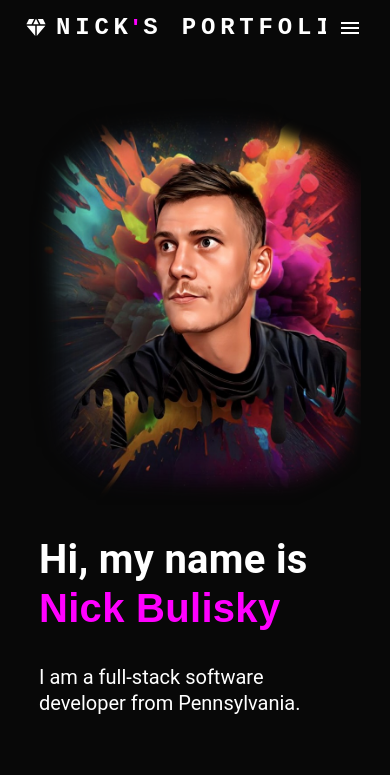
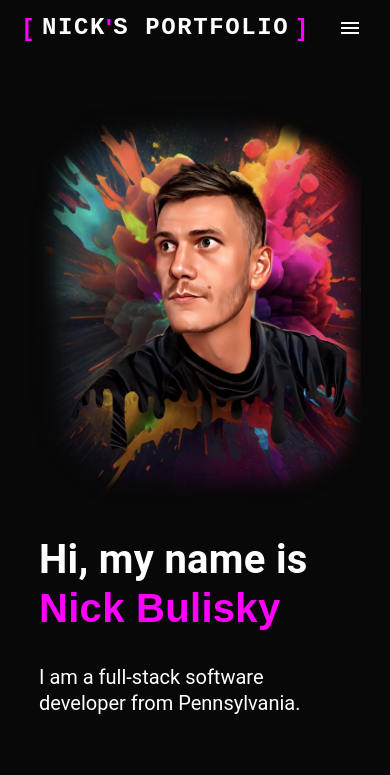
Before and after one commit to NickBull37/Nicks-Portfolio, a React (Create React App) app: page / in a window 390 px wide. Shown: the top 775 px of the page. Built offline with nearby package versions, Linux system fonts and the light colour scheme.

Commit message:
Updating mobile header styling

```diff
--- a/src/components/Header.jsx
+++ b/src/components/Header.jsx
@@ -32,8 +32,6 @@ const Header = () => {
                         <Typography
                             variant="h5"
                             noWrap
-                            // component="a"
-                            // href="#app-bar-with-responsive-menu"
                             sx={{
                                 mt: 2,
                                 display: { xs: 'none', md: 'flex' },
@@ -61,17 +59,6 @@ const Header = () => {
                                 display: { xs: 'none', md: 'flex' }
                             }}
                         >
-                            {/* {pages.map((page) => (
-                                <Button
-                                    className='hover-fade'
-                                    size='large'
-                                    key={page}
-                                    onClick={handleCloseNavMenu}
-                                    sx={{ my: 2, mx: 1, color: 'white', display: 'block' }}
-                                >
-                                    {page}
-                                </Button>
-                            ))} */}
                             <Button
                                 className='hover-fade'
                                 size='large'
@@ -124,32 +111,36 @@ const Header = () => {
                             </Button>
                         </Box>
                         {/*---------------------------------- MOBILE VIEW ----------------------------------*/}
-                        <DiamondIcon
+                        {/* <DiamondIcon
                             className="color-acc"
                             sx={{
                                 display: { xs: 'flex', md: 'none' },
                                 ml: 1
                             }}
-                        />
+                        /> */}
                         <Typography
+                            flexGrow={1}
+                            ml={1}
                             variant="h5"
                             noWrap
                             component="a"
                             href="#app-bar-with-responsive-menu"
                             sx={{
-                                ml: 1,
                                 display: { xs: 'flex', md: 'none' },
-                                flexGrow: 1,
                                 fontFamily: 'monospace',
                                 fontWeight: 700,
-                                letterSpacing: '.3rem',
+                                letterSpacing: '.1rem',
                                 color: 'inherit',
                                 textDecoration: 'none',
                             }}
                         >
-                            NICK<span className="color-purple">'</span>S PORTFOLIO
+                            <span className='color-purple'>[&nbsp;</span>NICK<span className="color-purple">'</span>S PORTFOLIO<span className='color-purple'>&nbsp;]</span>
                         </Typography>
-                        <Box sx={{ display: { xs: 'flex', md: 'none' } }}>
+                        <Box
+                            sx={{
+                                display: { xs: 'flex', md: 'none' }
+                            }}
+                        >
                             <IconButton
                                 size="large"
                                 aria-label="account of current user"
--- a/src/index.css
+++ b/src/index.css
@@ -464,6 +464,10 @@ form .btn2 {
         height: 93vh;
     }
 
+    .mobile-title {
+        font-size: 1.75rem;
+    }
+
     #hero-img {
         width: 85vw;
         height: 52vh;
```
